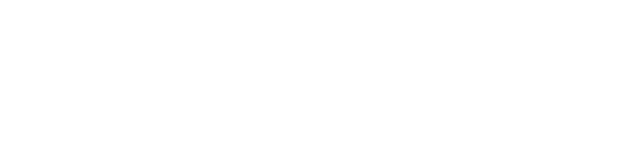
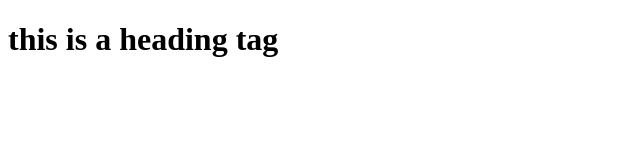
Before and after one commit to SakshamJaiswal-code/First, a plain HTML site: page index.html in a window 1280 px wide. Shown: the whole page, without its empty margins (0-640 px from the left). Drawn offline with Linux system fonts and the light colour scheme.

Commit message:
add heading

```diff
--- a/index.html
+++ b/index.html
@@ -7,6 +7,8 @@
     <title>Document</title>
 </head>
 <body>
+    <h1>this is a heading tag
 
+    </h1>
 </body>
 </html>
```
